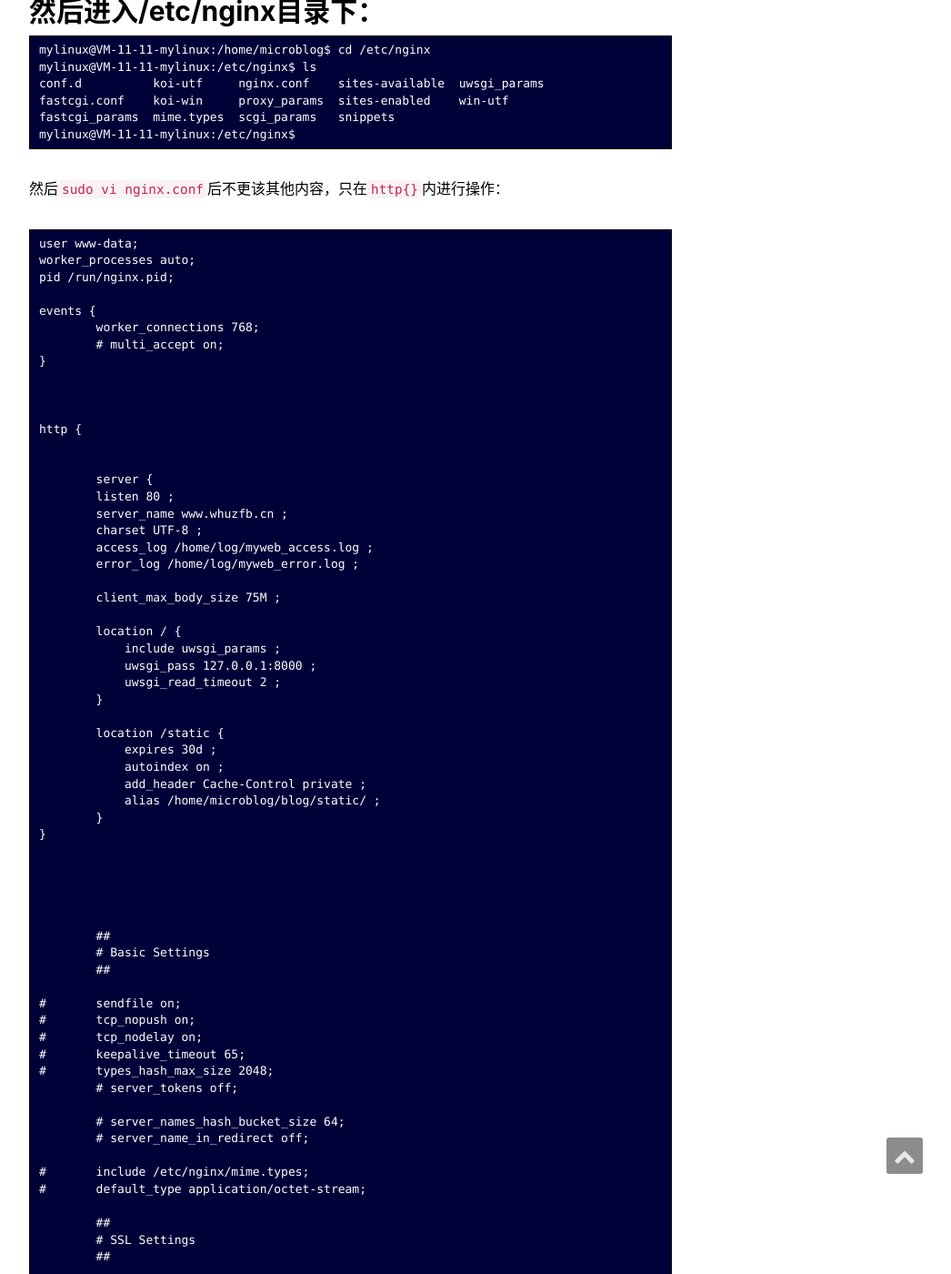
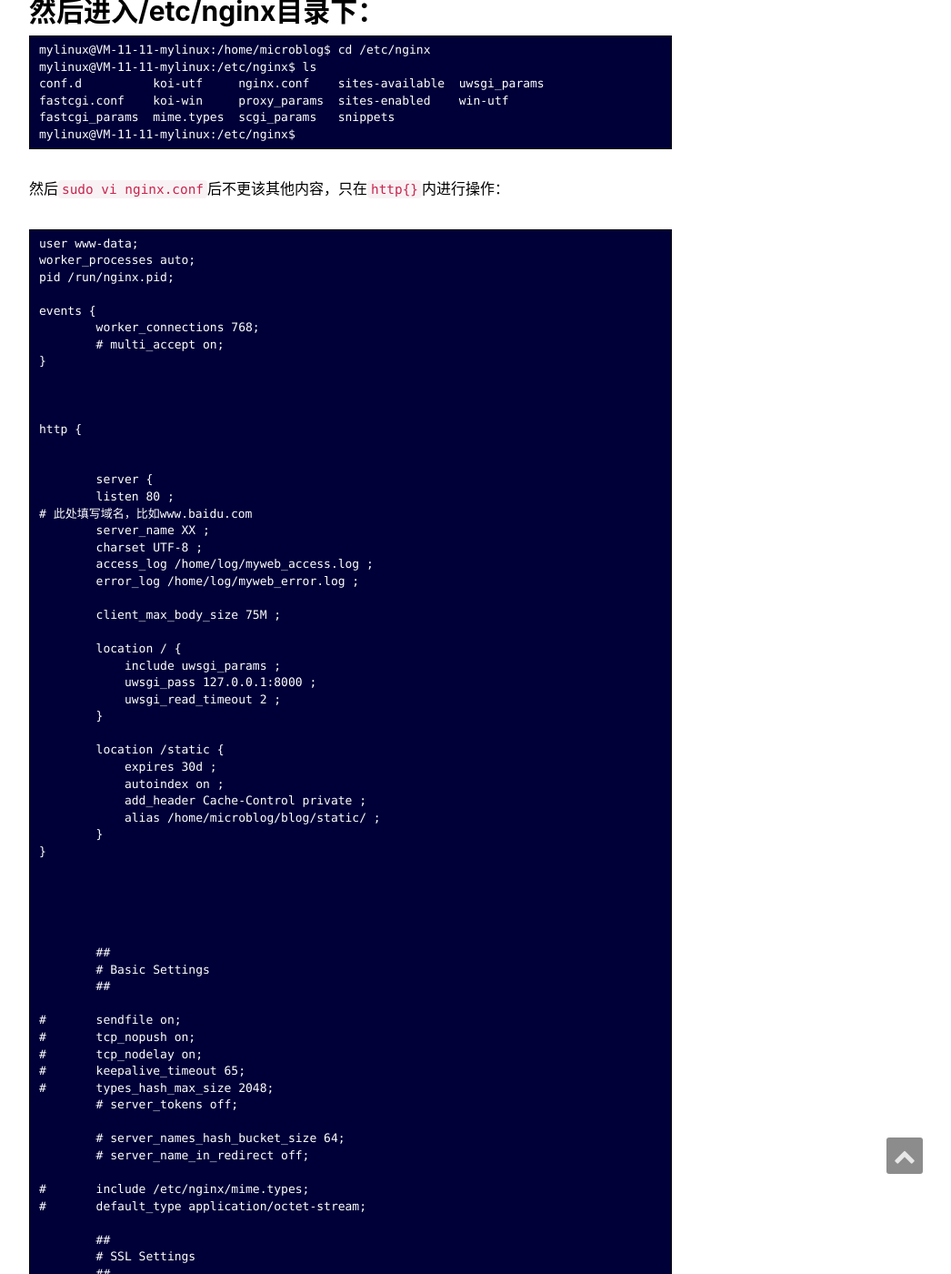
Before and after one commit to zfb132/zfb132.github.com, a Jekyll site: the page built from _posts/2017-05-11-Django-dispose-server.md, in a window 1280 px wide and 1400 px high, scrolled down 6394 px. Shown: the whole window at 91% size, without its empty margins (233-1279 px from the left). Built offline with Jekyll 4.4.1, drawn with Linux system fonts in a browser that asks for light colours; nearby versions of some CDN libraries; comment, search, counter and statistics services are not loaded; some of the changed text lies outside the part shown.

Commit message:
Update 2017-05-11-Django-dispose-server.md

```diff
--- a/_posts/2017-05-11-Django-dispose-server.md
+++ b/_posts/2017-05-11-Django-dispose-server.md
@@ -166,8 +166,8 @@ TEMPLATES = [
         },
     },
 ]
-
-ALLOWED_HOSTS = ['182.254.154.186','www.whuzfb.cn']
+# 此处填写Ip(比如23.12.34.56)和对应的域名(www.baidu.com)
+ALLOWED_HOSTS = ['XX.XXX.XX.X','XXX']
 
 STATIC_URL = '/static/'
 
@@ -290,8 +290,9 @@ http {
 
 
         server {
-        listen 80 ;
-        server_name www.whuzfb.cn ;
+        listen 80 ;
+# 此处填写域名，比如www.baidu.com
+        server_name XX ;
         charset UTF-8 ;
         access_log /home/log/myweb_access.log ;
         error_log /home/log/myweb_error.log ;
```
